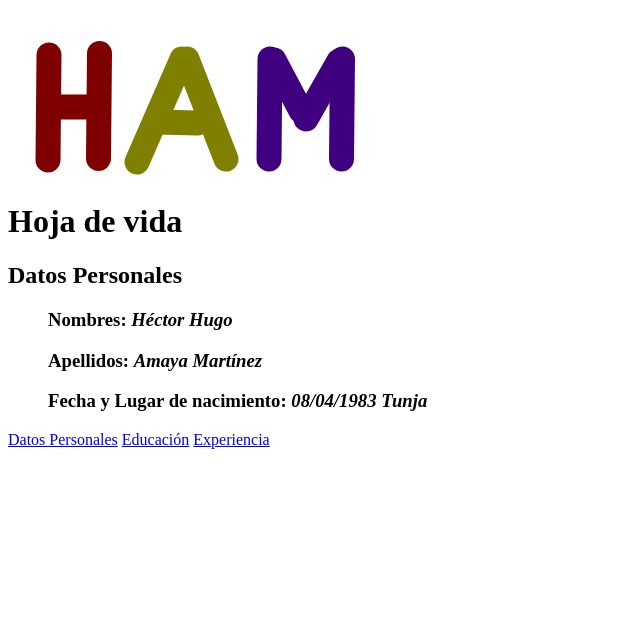
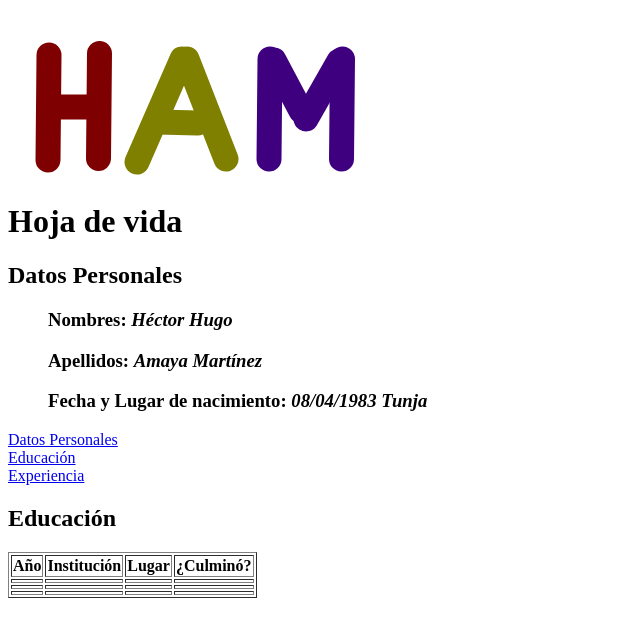
Before and after one commit to HectorMart/Digital_Curriculum, a plain HTML site: page educacion.html in a window 1280 px wide. Shown: the whole page, without its empty margins (0-640 px from the left). Drawn offline with Linux system fonts and the light colour scheme.

Commit message:
hasta el quinto punto

```diff
--- a/educacion.html
+++ b/educacion.html
@@ -34,9 +34,36 @@
 		<h3>Fecha y Lugar de nacimiento:<i> 08/04/1983 Tunja</i></h3>
 	</ul>
 	<nav>
-		<a href="index.html">Datos Personales</a>
-		<a href="educacion.html">Educación</a>
+		<a href="index.html">Datos Personales</a><br>
+		<a href="educacion.html">Educación</a><br>
 		<a href="experiencia.html">Experiencia</a>
 	</nav>
+	<h2>Educación</h2>
+	<table border="1">
+		<tr>
+			<th>Año</th>
+			<th>Institución</th>
+			<th>Lugar</th>
+			<th>¿Culminó?</th>
+		</tr>
+		<tr>
+			<td></td>
+			<td></td>
+			<td></td>
+			<td></td>
+		</tr>
+		<tr>
+			<td></td>
+			<td></td>
+			<td></td>
+			<td></td>
+		</tr>
+		<tr>
+			<td></td>
+			<td></td>
+			<td></td>
+			<td></td>
+		</tr>
+	</table>
 </body>
 </html>
```
Also changed, not shown: experiencia.html (+4 -2 lines), index.html (+2 -0 lines), foto_hoja.jpg (added), 1 other file.
